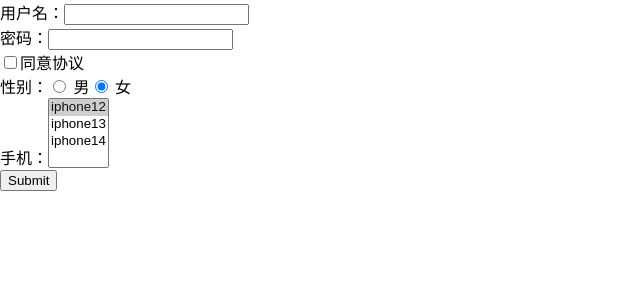
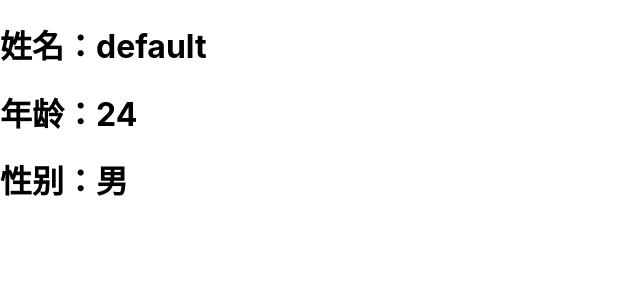
Before and after one commit to YDKD/react-study, a React (Vite) app: page / in a window 1280 px wide. Shown: the top 300 px of the page, without its empty margins (0-640 px from the left). Built offline with nearby package versions, Linux system fonts and the light colour scheme.

Commit message:
feat(高阶组件): 高阶组件结合Context

```diff
--- /dev/null
+++ b/src/17_高阶组件/App.tsx
@@ -0,0 +1,38 @@
+import React, { PureComponent } from "react";
+import withUserInfo from "./hoc/with_userInfo";
+import { IUserInfo } from "./types";
+
+type IProps = {
+  sex: string;
+} & IUserInfo;
+
+class Profile extends PureComponent<IProps, any> {
+  constructor(props: IProps) {
+    super(props);
+  }
+
+  render(): React.ReactNode {
+    const { name, age, sex } = this.props;
+    return (
+      <div>
+        <h1>姓名：{name}</h1>
+        <h1>年龄：{age}</h1>
+        <h1>性别：{sex}</h1>
+      </div>
+    );
+  }
+}
+
+const WithProfileComponent = withUserInfo(Profile);
+
+export class App extends PureComponent {
+  render() {
+    return (
+      <div>
+        <WithProfileComponent sex="男" />
+      </div>
+    );
+  }
+}
+
+export default App;
--- /dev/null
+++ b/src/17_高阶组件/context/with_user.tsx
@@ -0,0 +1,6 @@
+import React, { createContext } from "react";
+import { IUserInfo } from "../types";
+
+const UserContext = React.createContext<IUserInfo>({ name: 'default', age: 24 });
+
+export default UserContext;
--- /dev/null
+++ b/src/17_高阶组件/hoc/with_userInfo.tsx
@@ -0,0 +1,16 @@
+import UserContext from "../context/with_user";
+import { IUserInfo } from "../types";
+
+function withUserInfo(OriginComponent: React.ComponentType<any>) {
+  return (props: any) => {
+    return (
+      <UserContext.Consumer>
+        {(value: IUserInfo) => {
+          return <OriginComponent {...value} {...props}  />;
+        }}
+      </UserContext.Consumer>
+    );
+  };
+}
+
+export default withUserInfo;
--- /dev/null
+++ b/src/17_高阶组件/types/index.ts
@@ -0,0 +1,6 @@
+interface IUserInfo {
+    name: string;
+    age: number;
+}
+
+export type { IUserInfo };
--- a/src/main.tsx
+++ b/src/main.tsx
@@ -13,7 +13,8 @@ import ReactDOM from 'react-dom/client'
 // import App from './13_数据的不可变性/App'
 // import App from './14_ref获取DOM/App'
 // import App from './15_ref获取类组件和函数组件/App'
-import App from './16_编写受控表单组件/App'
+// import App from './16_编写受控表单组件/App'
+import App from './17_高阶组件/App'
 
 import './index.css'
 
```
